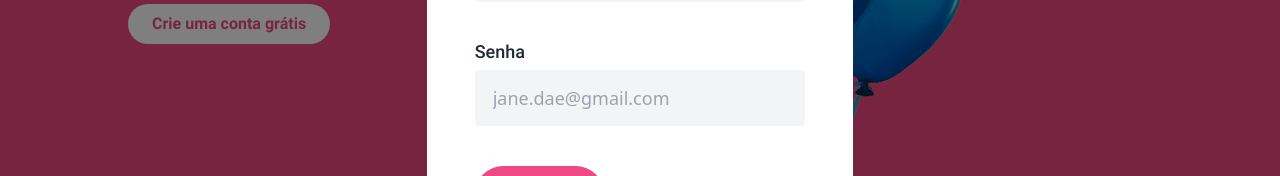
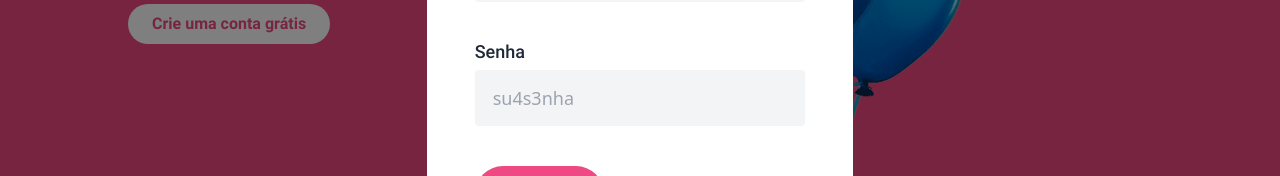
Before and after one commit to douglasfdev/dashboard, a Vue app: page / in a window 1280 px wide. Both pictures are taken after a click on the button "Crie uma conta". Shown: the part 446-622 px from the top of the page. Built offline with nearby package versions, Linux system fonts and the light colour scheme.

Commit message:
fix(ModalCreateAccount): placeholder password shows password example

```diff
--- a/src/components/ModalCreateAccount/index.vue
+++ b/src/components/ModalCreateAccount/index.vue
@@ -68,7 +68,7 @@
             'border-brand-danger': !!state.password.errorMessage
           }"
           class="block w-full px-4 py-3 mt-1 text-lg bg-gray-100 border-2 border-transparent rounded"
-          placeholder="jane.dae@gmail.com"
+          placeholder="su4s3nha"
         >
         <span
           v-if="!!state.password.errorMessage"
```
